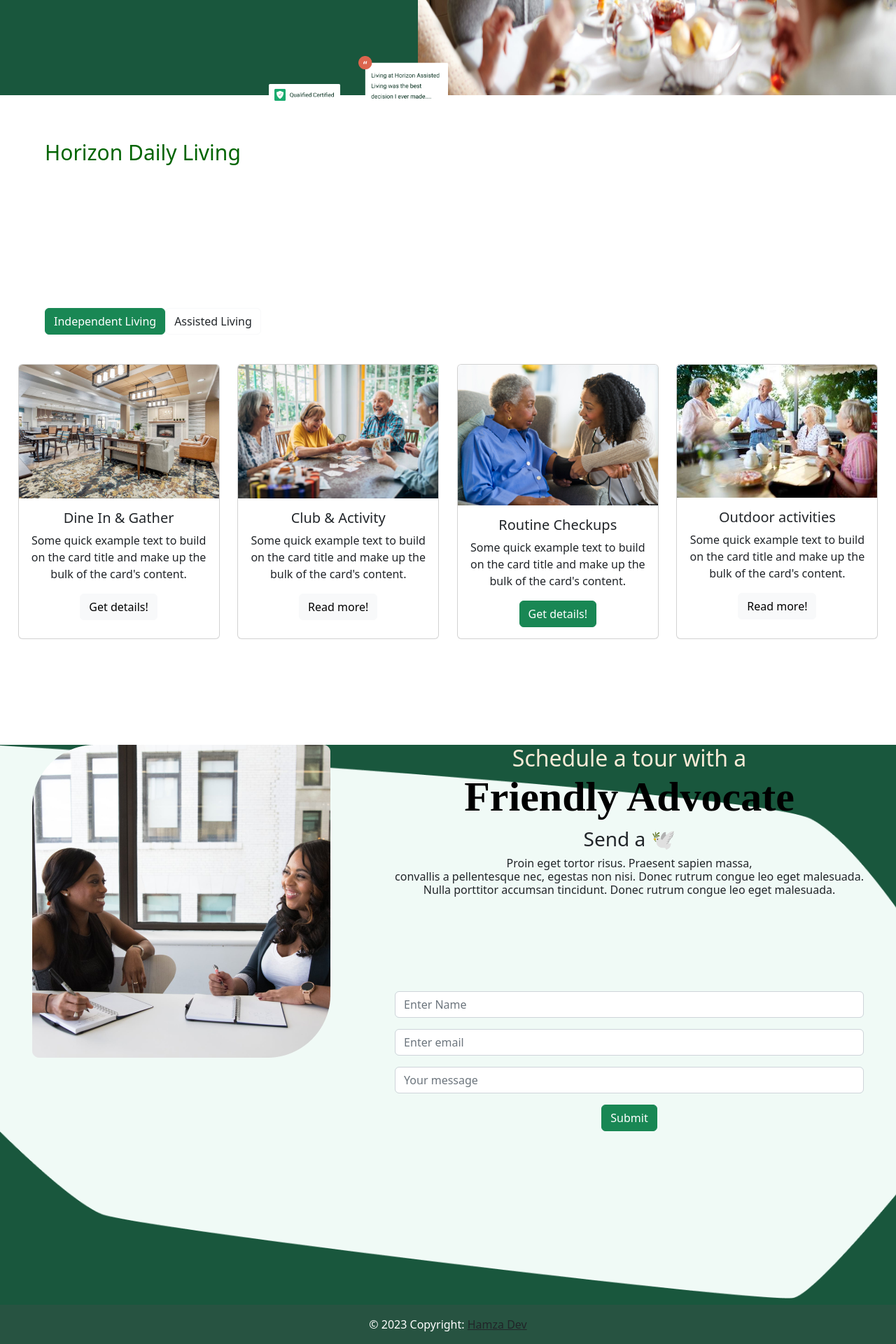
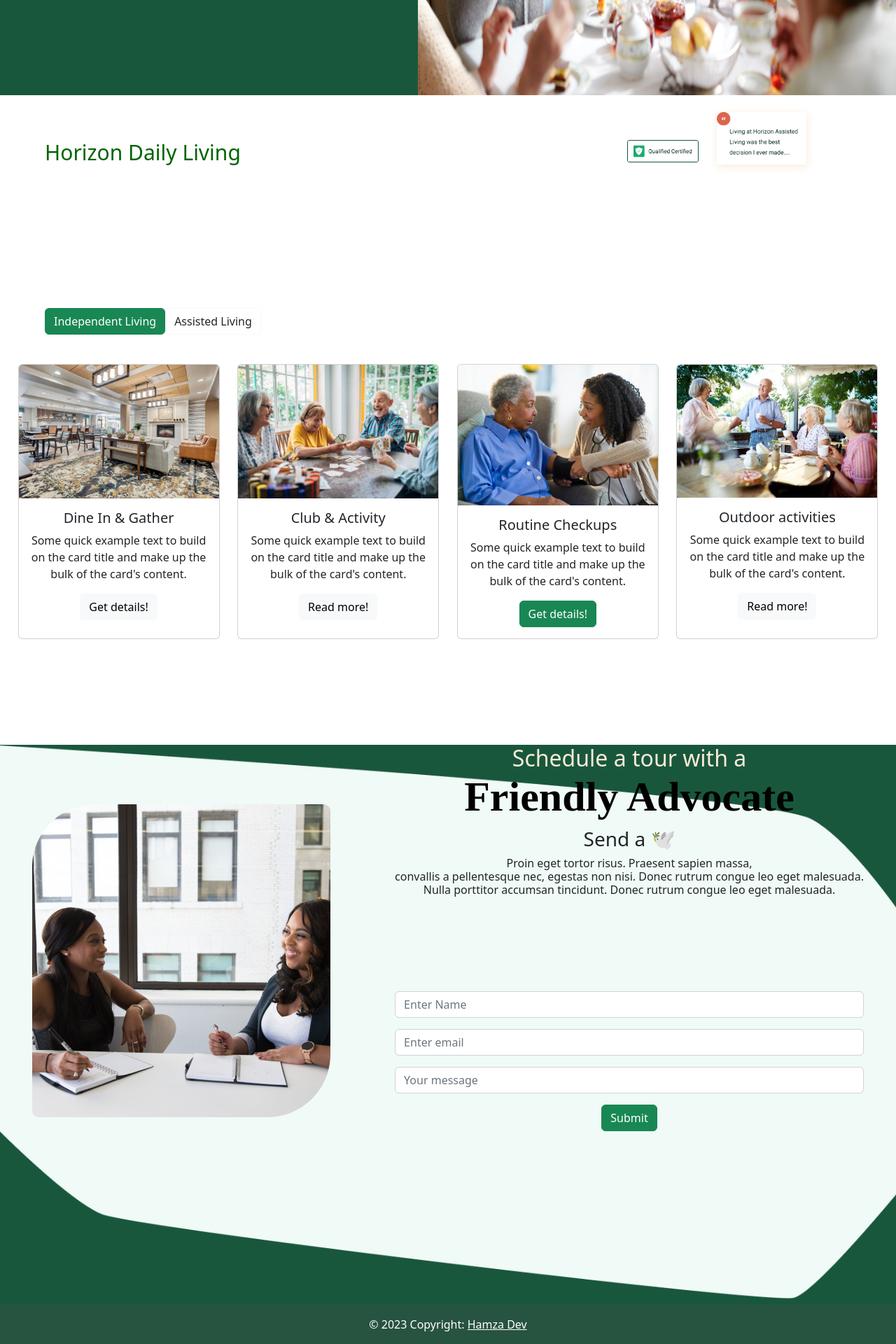
Before and after one commit to gcteamdev/LandingPage-SeniorHome, a React (Create React App) app: page / in a window 1280 px wide. Shown: the part 520-2440 px from the top of the page at 70% size. Built offline with nearby package versions, Linux system fonts and the light colour scheme; the HTML template or start-up script is replaced by a standard one.

Commit message:
implemented styling to btns

```diff
--- a/src/components/Footer.css
+++ b/src/components/Footer.css
@@ -9,6 +9,9 @@
     background-size: 105%;
     background-color: #19573d;
 
+}
+.advocate{
+    margin-top: 20%;
 }
 .schedule{
     color:antiquewhite
--- a/src/components/banner.css
+++ b/src/components/banner.css
@@ -22,6 +22,7 @@ h1 {
 .contact-btn {
   font-weight: 600 !important;
   font-size: 40px !important;
+  box-shadow:1px 3px 12px 0px;
 }
 .bannerPic {
   width: 100%;
@@ -30,13 +31,16 @@ h1 {
 .quality {
   position: absolute;
   width: 10%;
-  left:40%;
-  top:75.0%
+  left:80%;
+  top:85.0%;
+  box-shadow:1px 3px 12px 0px;
 
 }
 .review {
   position: absolute;
   width: 8%;
-  top:80%;
-  left:30%;
+  top:90%;
+  left:70%;
+  border: 1px solid #19573d;
+  border-radius: 3px;
 }
--- a/src/components/footer.jsx
+++ b/src/components/footer.jsx
@@ -9,7 +9,7 @@ function footer() {
     <div className="footerOuter">
           <div className="footerInfoSection d-flex">
       <div>
-        <img src={advocate} alt="advocate" />
+        <img  className="advocate"src={advocate} alt="advocate" />
       </div>
       <div>
         <h2 className="schedule">
@@ -46,7 +46,7 @@ function footer() {
     <MDBFooter bgColor='light' className='text-center text-lg-left footer'>
       <div className='text-center p-3' style={{ backgroundColor: 'rgba(0, 0, 0, 0.2)' }}>
         &copy; {new Date().getFullYear()} Copyright:{' '}
-        <a className='text-dark' href='https://gcteam.dev'>
+        <a className='text-white' href='https://gcteam.dev'>
           Hamza Dev
         </a>
       </div>
```
